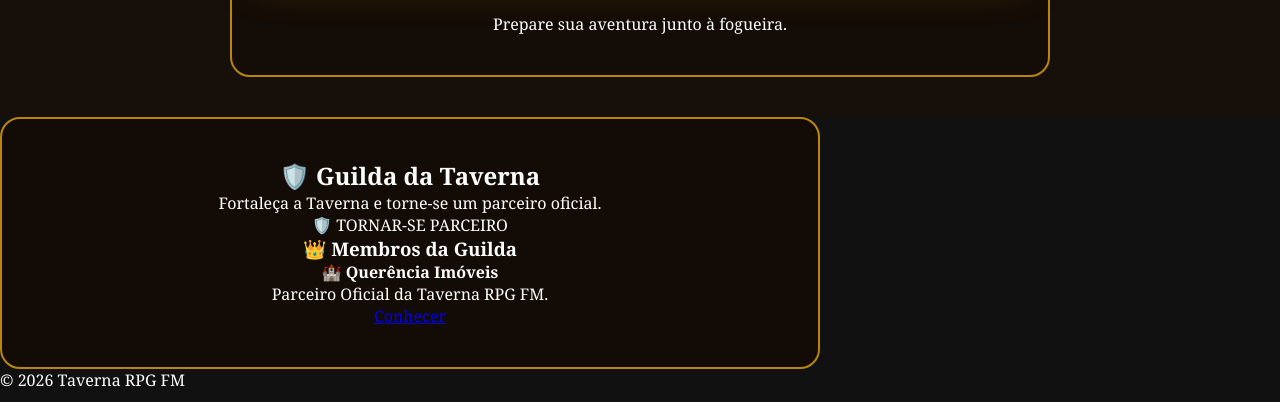
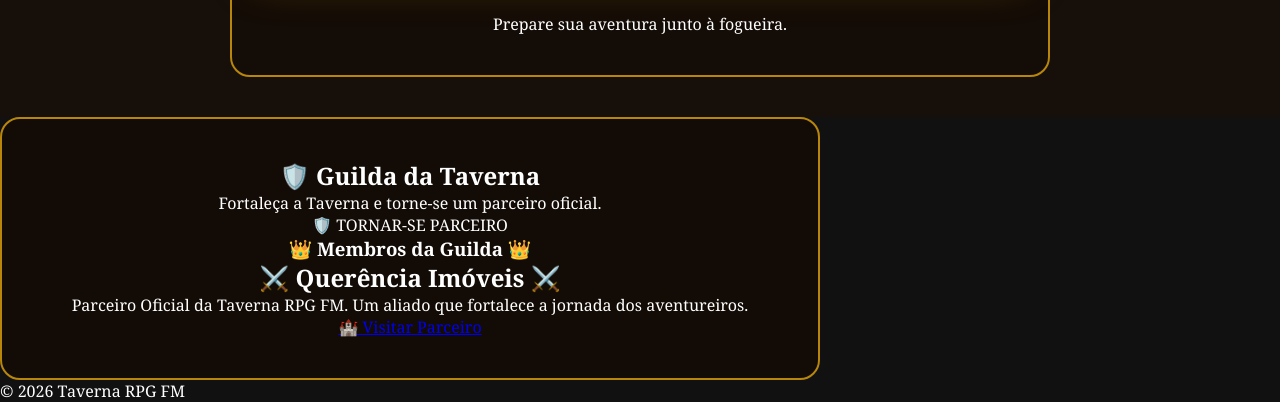
Before and after one commit to tavernarpgfm/RadioWeb_TavernaRPGFM, a plain HTML site: page index.html in a window 1280 px wide. Shown: the part 1554-1956 px from the top of the page. Drawn offline with Linux system fonts and the light colour scheme; a script that the page names is missing.

Commit message:
Revise index.html for content and structure updates
Updated the HTML structure and content for the Taverna RPG FM website, enhancing the community section and partner information.

```diff
--- a/index.html
+++ b/index.html
@@ -12,6 +12,7 @@
 
 <body>
 
+
     <!-- ===================================== -->
     <!-- HERO -->
     <!-- ===================================== -->
@@ -19,9 +20,6 @@
     <header class="hero">
         <div class="overlay">
             <section class="painel">
-
-                <!-- LOGO -->
-                <img src="assets/imagens/fundo.png" class="fundo" id="logo-taverna" alt="Logo Taverna RPG FM">
 
                 <!-- TÍTULO -->
                 <h1>Taverna RPG FM</h1>
@@ -107,23 +105,24 @@
 
 <div class="membros">
 
-    <h3>👑 Membros da Guilda</h3>
+
+    <h3>👑 Membros da Guilda 👑</h3>
+
 
     <div class="card-parceiro">
 
-        <h4>🏰 Querência Imóveis</h4>
+
+        <h2>⚔️ Querência Imóveis ⚔️</h2>
 
     <p>
         Parceiro Oficial da Taverna RPG FM.
+        Um aliado que fortalece a jornada dos aventureiros.
     </p>
 
-        <a
-            href="https://docs.google.com/forms/d/e/1FAIpQLSfR5ggNMMff-V4VPoj1ZhI9a-PFJEegHOaP0HWy6WbXl3absg/viewform"
+    <a href="https://docs.google.com/forms/d/e/1FAIpQLSfR5ggNMMff-V4VPoj1ZhI9a-PFJEegHOaP0HWy6WbXl3absg/viewform"
        target="_blank"
        class="btn-card">
-
-            Conhecer
-
+        🏰 Visitar Parceiro
     </a>
 
 </div>
```
Lines whose indentation alone changed are shown as unchanged.
